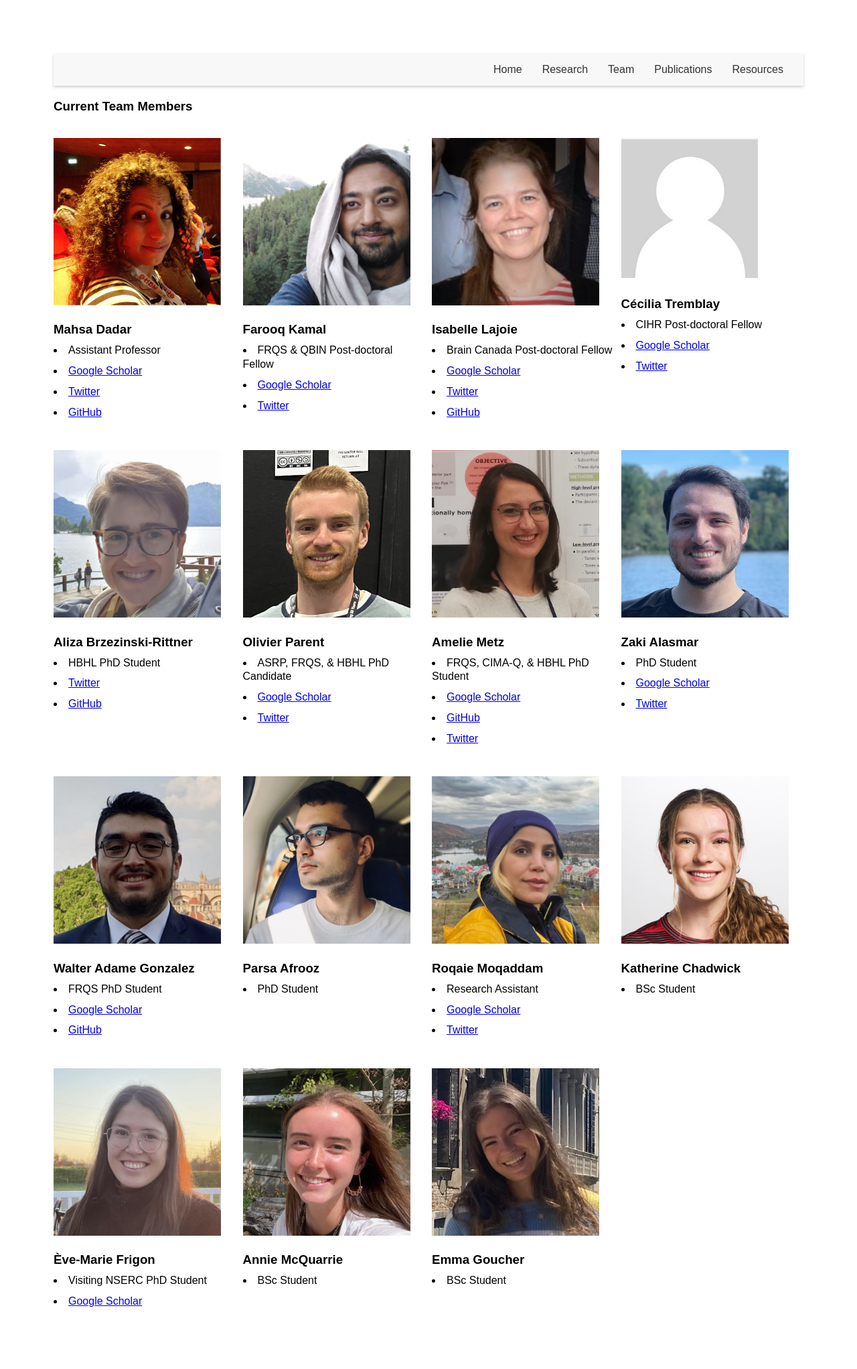
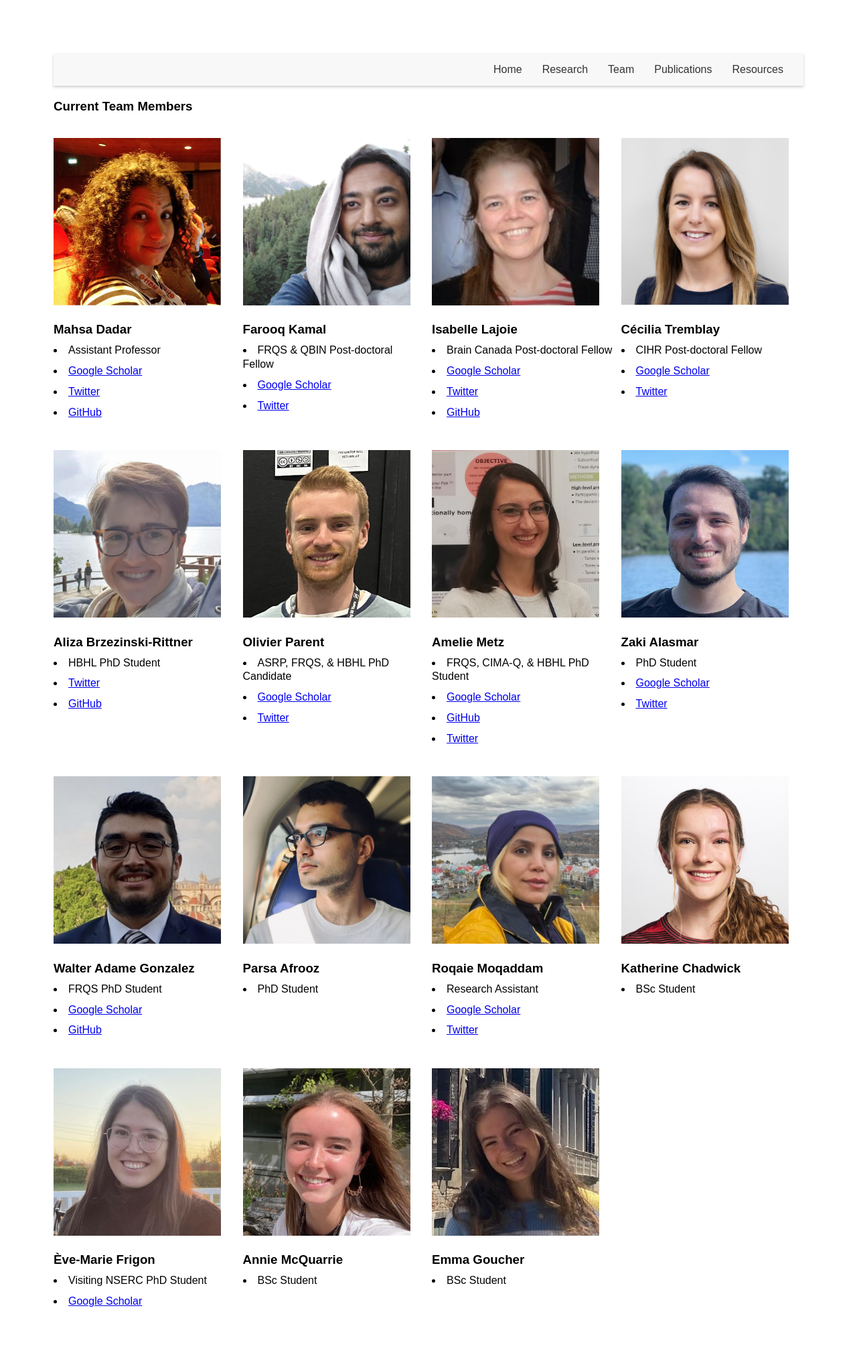
Before and after one commit to VANDAlab/VANDAlab.github.io, a Jekyll site: the page team.html, which Jekyll copies as it is, in a window 1280 px wide. Shown: the whole page at 67% size. Built offline with Jekyll 4.4.1, drawn with Linux system fonts in a browser that asks for light colours.

Commit message:
Update team.html

```diff
--- a/team.html
+++ b/team.html
@@ -46,7 +46,7 @@
 </div>
 
     <div class="person">
-    <img src="team/empty.png" alt="empty">
+    <img src="team/cecilia.jpg" alt="empty">
     <h3>Cécilia Tremblay</h3>
     <li>CIHR Post-doctoral Fellow</li>
      <li> <a href="https://scholar.google.ca/citations?user=N1Zuu18AAAAJ&hl=en&oi=ao" target="_blank">Google Scholar</a></li>
```
